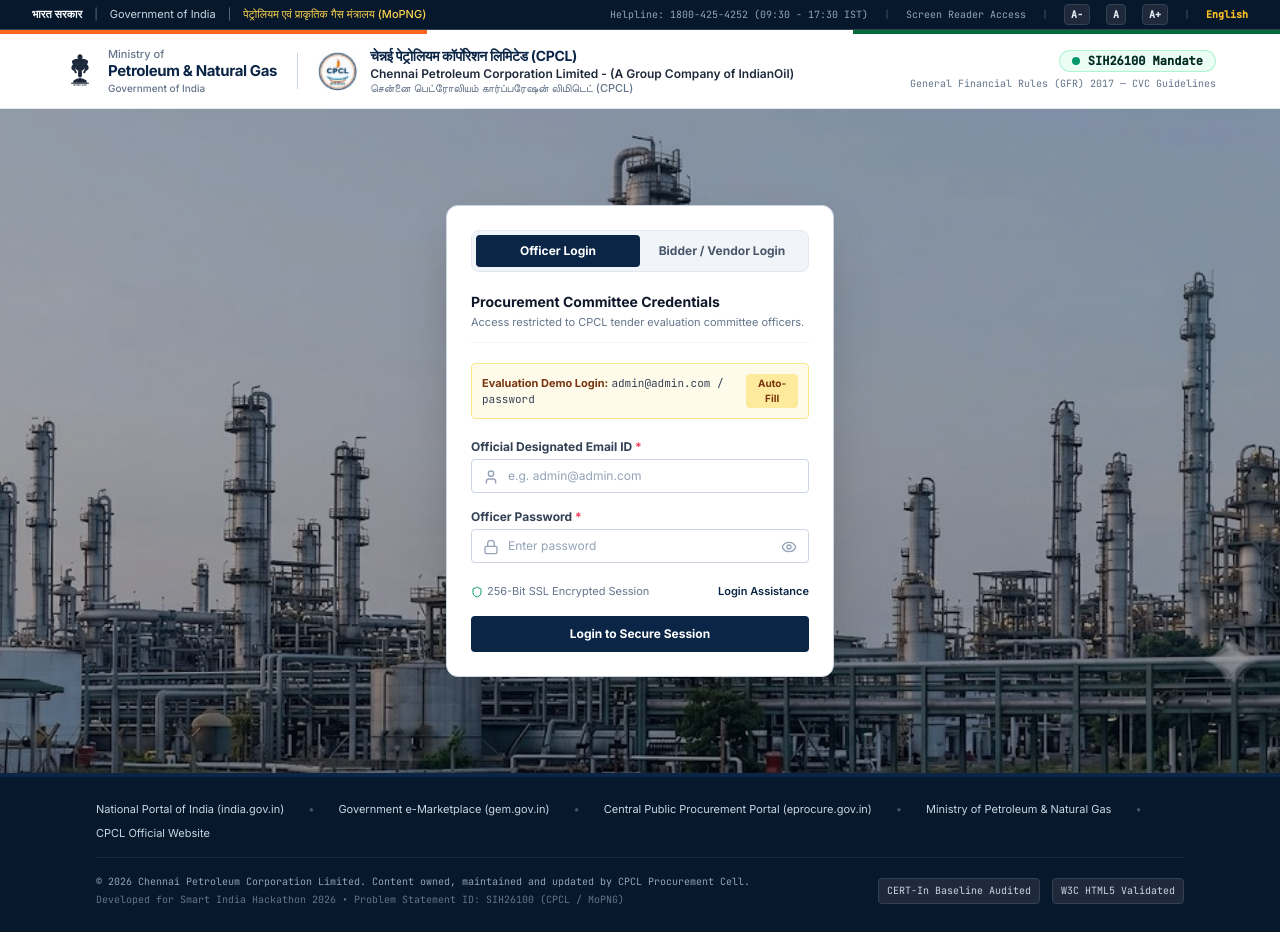
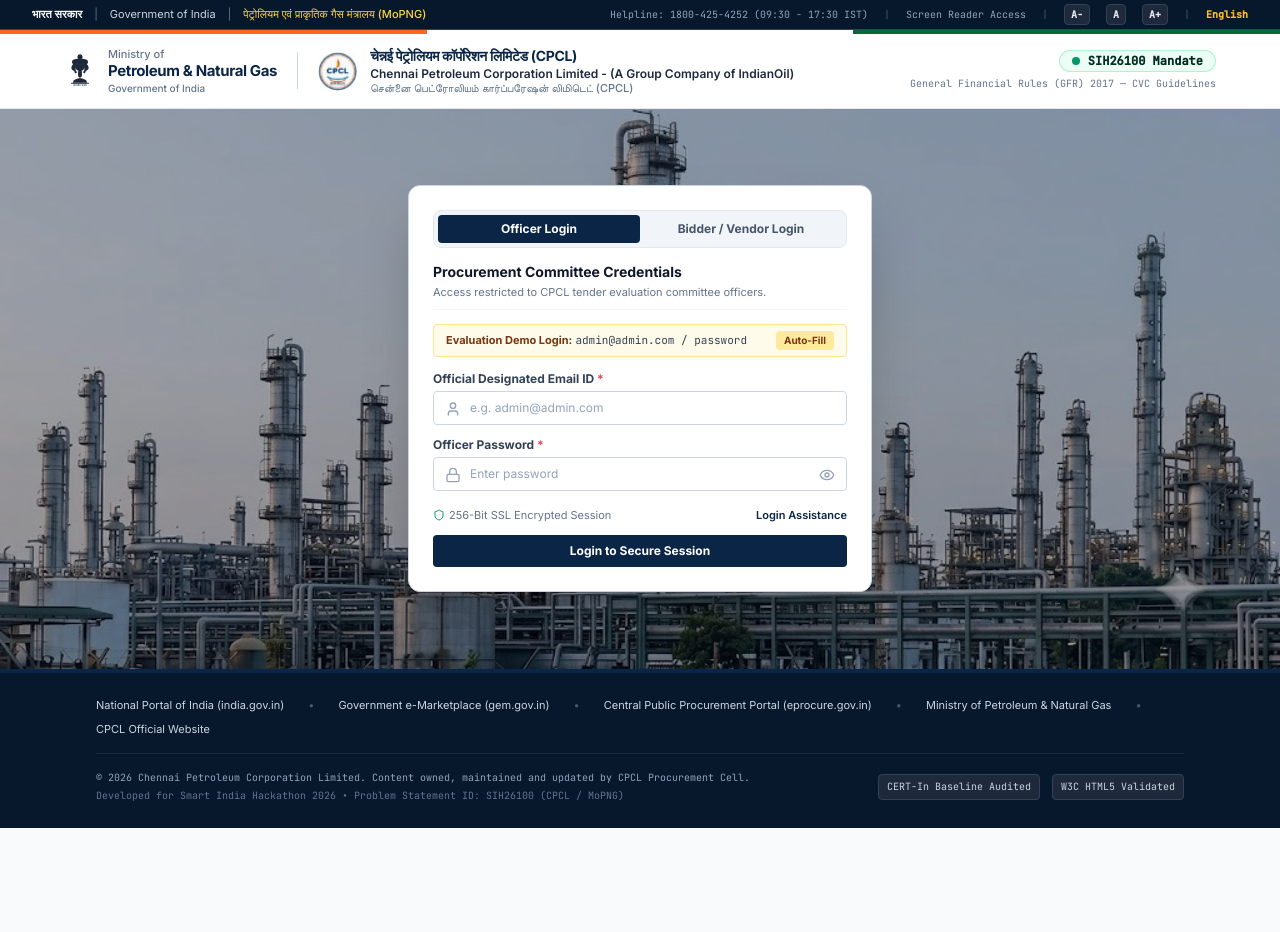
Before and after one commit to snuthon1/gemcompliance, a React (Vite) app in the folder client/: page /login in a window 1280 px wide. After the commit the page ends 828 px from the top, so only its background shows below. Built offline with nearby package versions, Linux system fonts and the light colour scheme; the HTML template or start-up script is replaced by a standard one.

Commit message:
feat(ui): complete modern visual overhaul for Login.jsx

```diff
--- a/client/src/pages/Login.jsx
+++ b/client/src/pages/Login.jsx
@@ -179,22 +179,22 @@ export default function Login() {
 
       {/* 5. MAIN CONTENT AREA: WITH CPCL REFINERY BACKGROUND */}
       <div
-        className="relative flex-1 min-h-[calc(100vh-200px)] flex items-center justify-center py-16 sm:py-24 bg-slate-900 bg-cover bg-center bg-no-repeat"
+        className="relative flex-1 min-h-[calc(100vh-240px)] flex items-center justify-center py-8 sm:py-12 bg-slate-900 bg-cover bg-center bg-no-repeat"
         style={{ backgroundImage: "url('/cpcl_refinery_bg.png')" }}
       >
         {/* Crisp subtle overlay - NO BLUR */}
         <div className="absolute inset-0 bg-slate-950/35 pointer-events-none" />
 
-        <main className="relative z-10 max-w-[420px] mx-auto w-full px-4 my-auto">
+        <main className="relative z-10 max-w-lg mx-auto w-full px-4 sm:px-6 my-auto">
           {/* Official Government Sign-In Form - Centered */}
           <div className="bg-white rounded-xl border border-slate-300 shadow-2xl overflow-hidden">
-              <div className="p-6 space-y-5">
+              <div className="p-5 sm:p-6 space-y-3.5">
                 {/* Role Tabs */}
                 <div className="grid grid-cols-2 p-1 bg-slate-100 rounded-lg border border-slate-200">
                   <button
                     type="button"
                     onClick={() => handleTabChange('OFFICER')}
-                    className={`py-2 px-3 rounded text-xs font-bold transition-all cursor-pointer ${
+                    className={`py-1.5 px-3 rounded text-xs font-bold transition-all cursor-pointer ${
                       activeTab === 'OFFICER'
                         ? 'bg-[#0B2546] text-white shadow-xs'
                         : 'text-slate-600 hover:text-slate-900'
@@ -206,7 +206,7 @@ export default function Login() {
                   <button
                     type="button"
                     onClick={() => handleTabChange('VENDOR')}
-                    className={`py-2 px-3 rounded text-xs font-bold transition-all cursor-pointer ${
+                    className={`py-1.5 px-3 rounded text-xs font-bold transition-all cursor-pointer ${
                       activeTab === 'VENDOR'
                         ? 'bg-[#0B2546] text-white shadow-xs'
                         : 'text-slate-600 hover:text-slate-900'
@@ -217,8 +217,8 @@ export default function Login() {
                 </div>
 
                 {/* Subtitle / Department Guidance */}
-                <div className="border-b border-slate-100 pb-3">
-                  <h4 className="text-sm font-bold text-slate-900">
+                <div className="border-b border-slate-100 pb-2">
+                  <h4 className="text-xs sm:text-sm font-bold text-slate-900">
                     {activeTab === 'OFFICER' ? 'Procurement Committee Credentials' : 'Registered Vendor Credentials'}
                   </h4>
                   <p className="text-[11px] text-slate-500 mt-0.5">
@@ -229,7 +229,7 @@ export default function Login() {
                 </div>
 
                 {/* Demo Credentials Quick-Fill Pill */}
-                <div className="bg-amber-50 border border-amber-200 rounded p-2.5 text-[11px] flex items-center justify-between">
+                <div className="bg-amber-50 border border-amber-200 rounded py-1.5 px-3 text-[11px] flex items-center justify-between">
                   <div className="text-amber-900">
                     <span className="font-bold">Evaluation Demo Login:</span>{' '}
                     <span className="font-mono text-slate-700">
@@ -247,7 +247,7 @@ export default function Login() {
 
                 {/* Error Banner */}
                 {error && (
-                  <div className="p-3 rounded bg-rose-50 border border-rose-200 flex items-center space-x-2 text-xs text-rose-800 font-semibold">
+                  <div className="p-2.5 rounded bg-rose-50 border border-rose-200 flex items-center space-x-2 text-xs text-rose-800 font-semibold">
                     <AlertCircle className="w-4 h-4 text-rose-600 shrink-0" />
                     <span>{error}</span>
                   </div>
@@ -256,7 +256,7 @@ export default function Login() {
                 {/* Form Fields */}
                 <form
                   onSubmit={handleSubmit}
-                  className="space-y-4"
+                  className="space-y-3"
                 >
                   {activeTab === 'OFFICER' ? (
                     <>
@@ -388,7 +388,7 @@ export default function Login() {
                   <button
                     type="submit"
                     disabled={submitting}
-                    className="w-full py-2.5 px-4 bg-[#0B2546] hover:bg-[#07182D] text-white font-bold text-xs rounded transition-colors shadow-xs flex items-center justify-center space-x-2 cursor-pointer disabled:opacity-50"
+                    className="w-full py-2 px-4 bg-[#0B2546] hover:bg-[#07182D] text-white font-bold text-xs rounded transition-colors shadow-xs flex items-center justify-center space-x-2 cursor-pointer disabled:opacity-50"
                   >
                     <span>{submitting ? 'Authenticating Credentials...' : 'Login to Secure Session'}</span>
                   </button>
```
